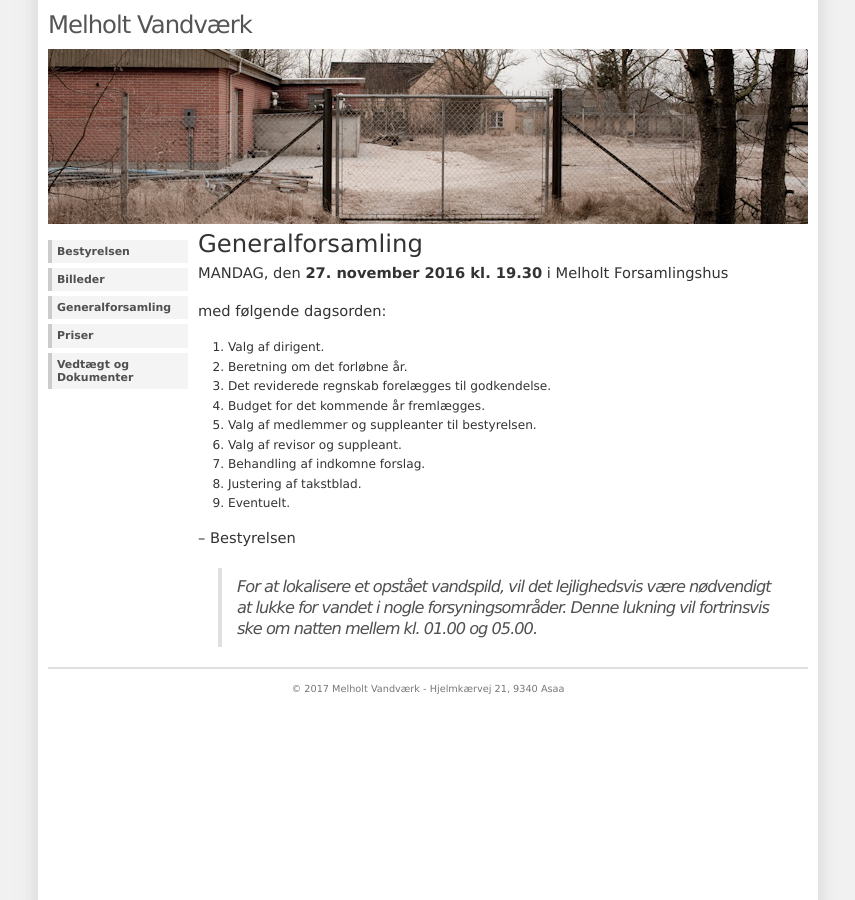
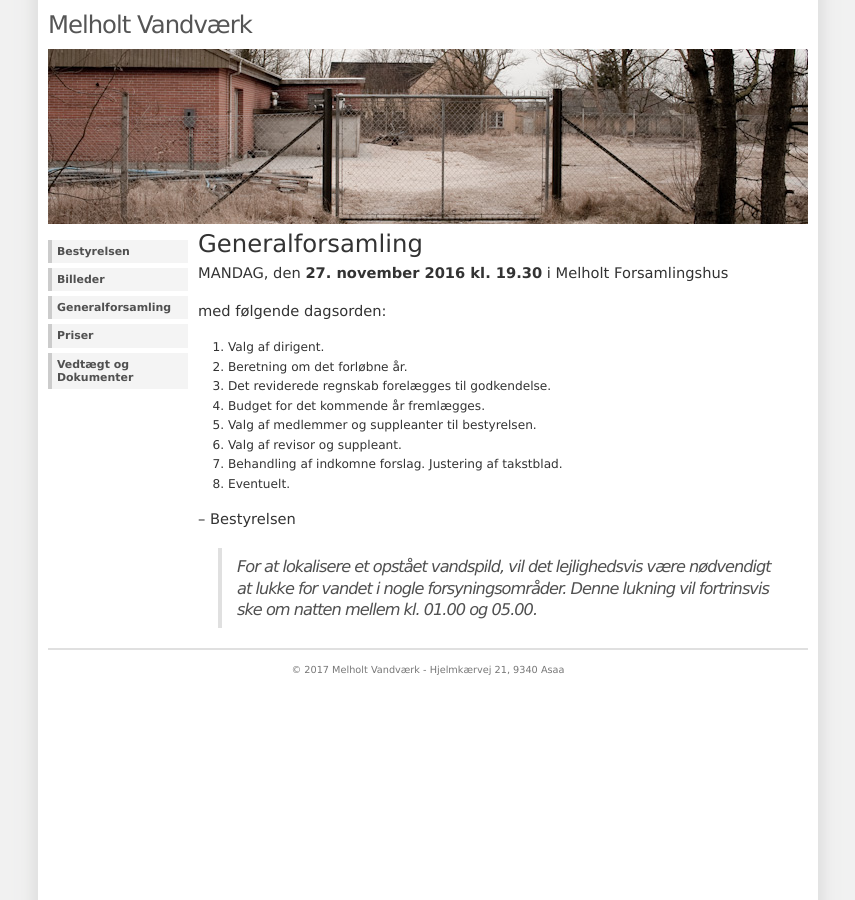
Before and after one commit to Nichlas/melholtvand, a Jekyll site: the page built from index.md, in a window 1280 px wide. Shown: the whole page, without its empty margins (212-1067 px from the left). Built offline with Jekyll 4.4.1, drawn with Linux system fonts in a browser that asks for light colours; part of the change alters nothing that is shown.

```diff
--- a/index.md
+++ b/index.md
@@ -18,7 +18,7 @@ med følgende dagsorden:
 5. Valg af medlemmer og suppleanter til bestyrelsen.
 6. Valg af revisor og suppleant.
 7. Behandling af indkomne forslag.
-  1. Justering af takstblad.
+   Justering af takstblad.
 8. Eventuelt.
 
 – Bestyrelsen
```
